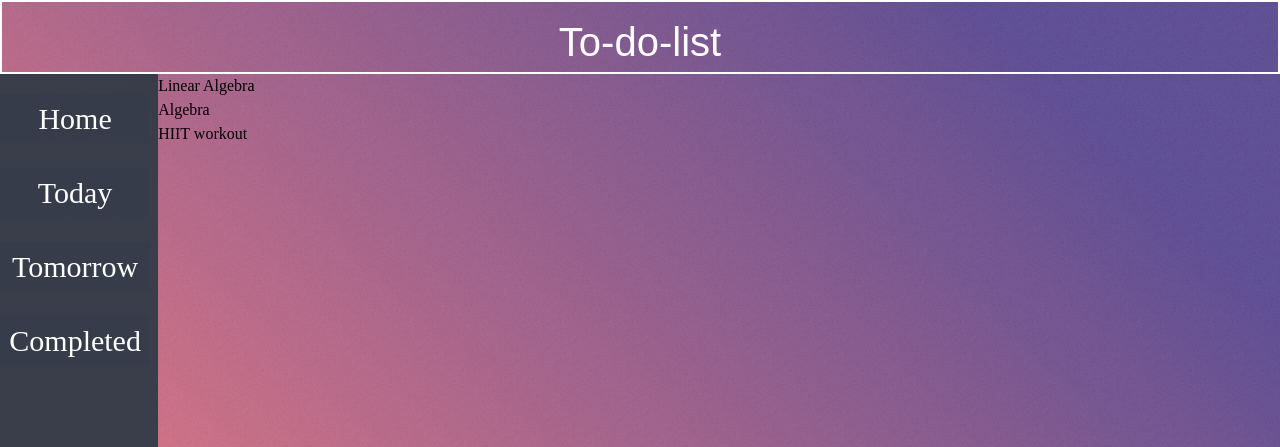
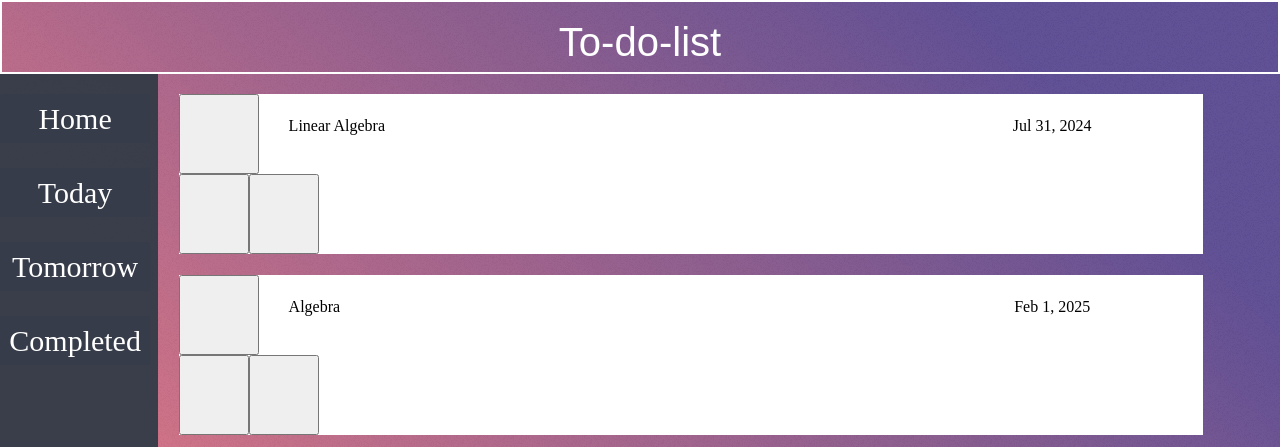
Before and after one commit to BrianRego03/to-do-list, a website built with webpack: page src/index.html in a window 1280 px wide. Shown: the top 447 px of the page. Built offline with nearby package versions, Linux system fonts and the light colour scheme.

Commit message:
Design and style the DisplayArray

```diff
--- a/src/displayArray.js
+++ b/src/displayArray.js
@@ -4,9 +4,38 @@ const displayArray=(arr)=>{
 
     for(let i=0;i<arr.length;i++){
         let todoSecChild=document.createElement('div');
-        todoSecChild.innerText=arr[i].title;
         todoSec.appendChild(todoSecChild);
         todoSecChild.classList.add("todoStyle");
+
+        let checkButton=document.createElement("button");
+        todoSecChild.appendChild(checkButton);
+        checkButton.setAttribute("id",`todoButton${arr[i].index}`);
+        checkButton.classList.add("checkStyling");
+
+        let titleDiv=document.createElement("div");
+        titleDiv.classList.add("titleStyling");
+        titleDiv.innerText=arr[i].title;
+        todoSecChild.appendChild(titleDiv);
+
+
+        let dateDiv=document.createElement("div");
+        dateDiv.classList.add("dateStyling");
+        dateDiv.innerText=arr[i].dueDate;
+        todoSecChild.appendChild(dateDiv);
+
+        let modifyDiv=document.createElement("div");
+        todoSecChild.appendChild(modifyDiv);
+        modifyDiv.classList.add("modifyContainer");
+
+        let editButton=document.createElement("button");
+        modifyDiv.appendChild(editButton);
+        editButton.setAttribute("id",`editButton${arr[i].index}`);
+        editButton.classList.add("editStyling");
+
+        let deleteButton=document.createElement("button");
+        modifyDiv.appendChild(deleteButton);
+        deleteButton.setAttribute("id",`deleteButton${arr[i].index}`);
+        deleteButton.classList.add("deleteStyling");
     }
 
 }
--- a/src/style.css
+++ b/src/style.css
@@ -102,3 +102,52 @@
     background-color: rgba(70, 78, 95, 0.975);
     box-shadow: 2px 1px 1px #e37682; ;
   }
+
+  .todoSection{width: 80%;
+  background-color: rgba(0,0,0,0);}
+
+
+  .todoStyle{
+    margin: 2%;
+    background-color: white;
+    width: 100%;
+    min-height:80px;
+    display:flex;
+    flex-wrap: wrap;
+  }
+
+  .checkStyling{
+    min-width:80px;
+    min-height: 80px;
+  }
+
+  .titleStyling{
+    width:70%;
+    padding-left: 30px;
+    padding-top: 20px;
+    text-overflow: ellipsis;
+  }
+
+  .dateStyling{
+    width:15%;
+    padding-top: 20px;
+    min-width: 150px;
+    text-align: center;
+  }
+
+  .modifyContainer{
+    display: flex;
+    align-items: center;
+  }
+
+  .editStyling{
+    min-width:70px;
+    min-height: 80px;
+
+  }
+
+  .deleteStyling{
+    min-width:70px;
+    min-height: 80px;
+
+  }
```
